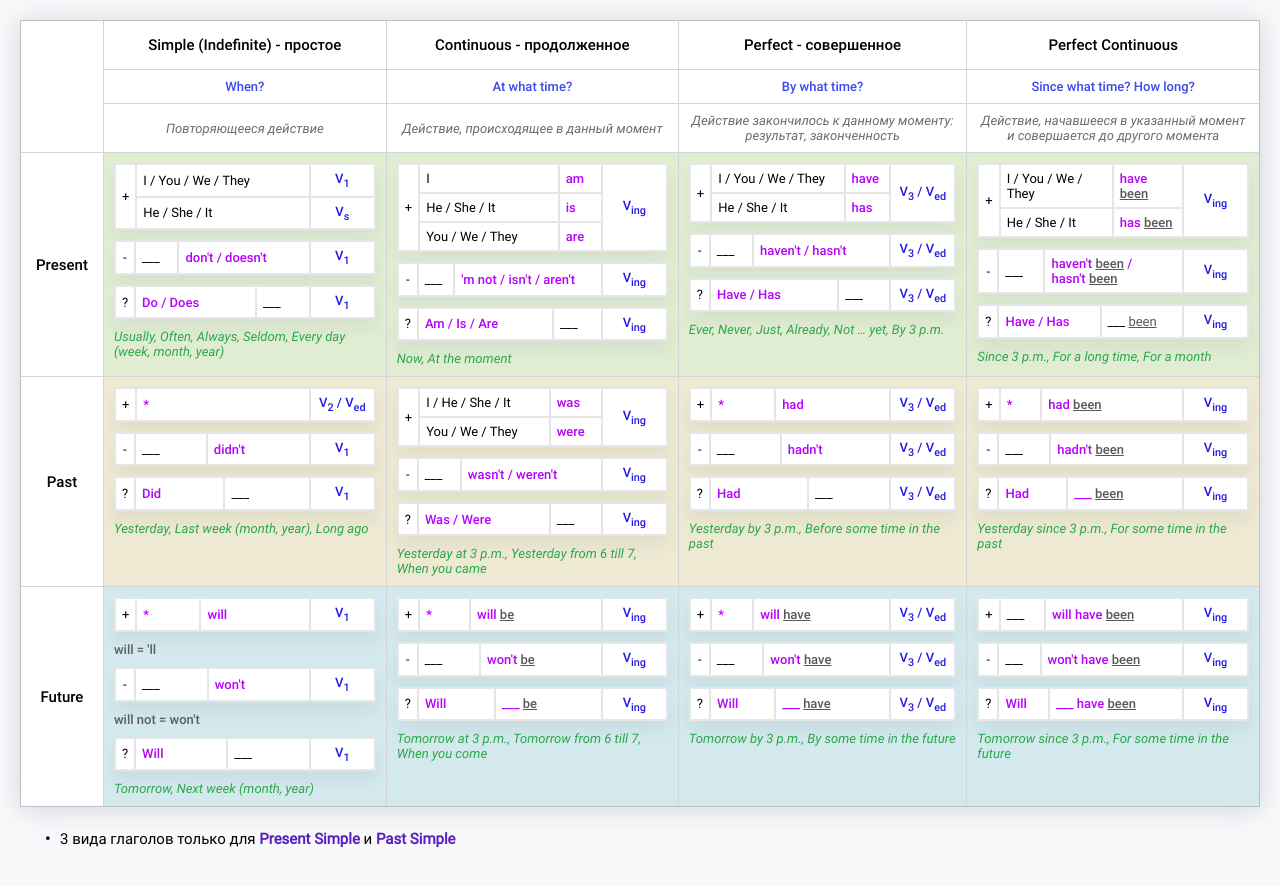
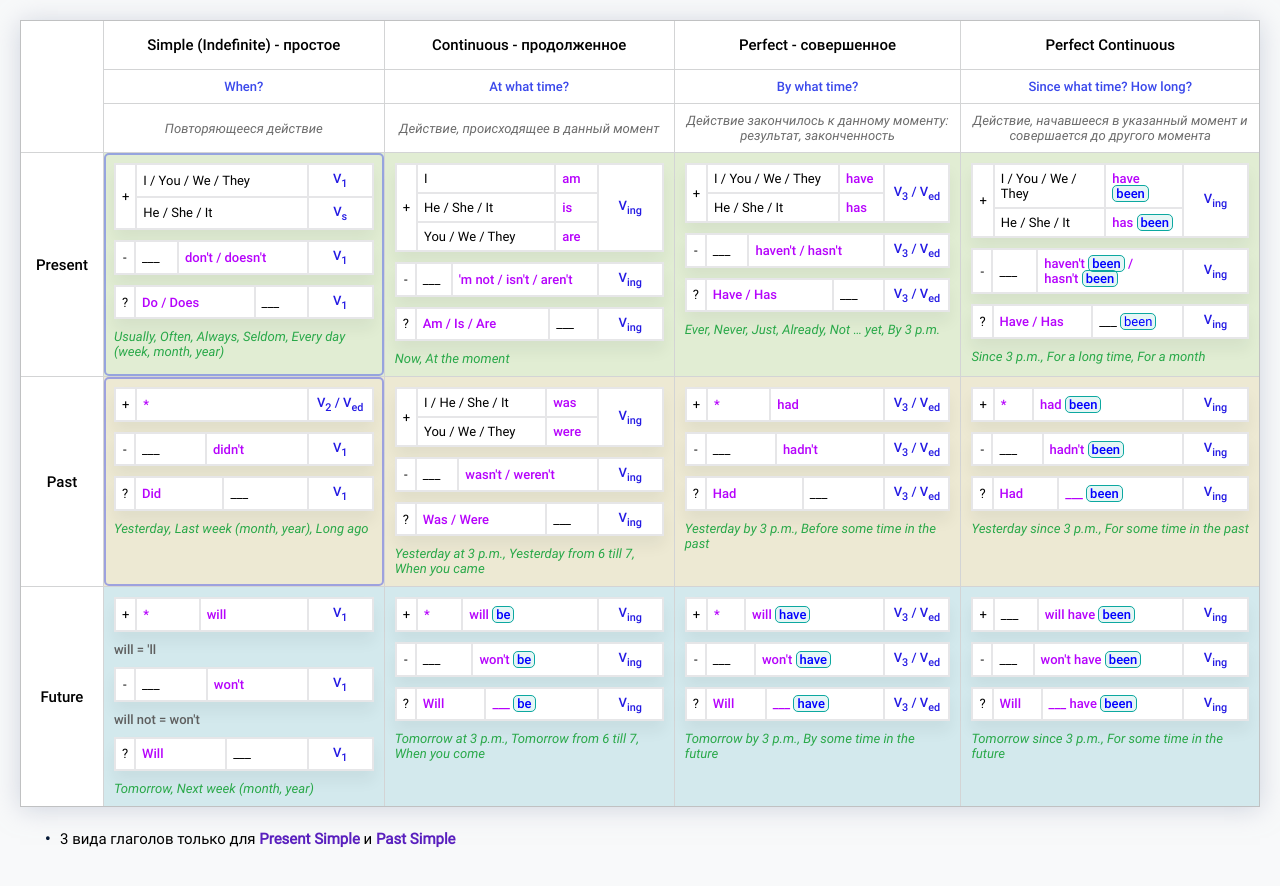
Before and after one commit to anton-sergeenkov/Lingua-Commit, a Vue app: page / in a window 1280 px wide. Built offline with nearby package versions, Linux system fonts and the light colour scheme.

Commit message:
bash script

```diff
--- a/src/components/TensesTable/Tenses/Past/PastSimple.vue
+++ b/src/components/TensesTable/Tenses/Past/PastSimple.vue
@@ -8,6 +8,9 @@ import Table from '@/uikit/TableElements/Table.vue';
 import TableWrapper from '@/uikit/TableElements/TableWrapper.vue';
 import TextComment from '@/uikit/TableElements/TextComment.vue';
 import TextData from '@/uikit/TableElements/TextData.vue';
+
+import Op from '@/uikit/Options.vue';
+import Info from '@/uikit/Info.vue';
 
 defineProps({
 	details: { type: Boolean, required: false },
@@ -51,7 +54,48 @@ defineProps({
 		</TextComment>
 	</div>
 
-    <div v-if="details" class="data-details">
-        Data...
-    </div>
+<div v-if="details" class="data-details">
+
+<!------------------------------------------------------------->
+<h4>3 вида глаголов</h4>
+<!------------------------------------------------------------->
+<ul>
+	<li>Действие произошло в конкретное время</li>
+	<li><mark>Was</mark> / <mark>Were</mark> - формы глагола ToBe в Past Simple </li>
+</ul>
+
+<Info>
+<ul>
+    <li>3 вида глаголов только для Present Simple и Past Simple</li>
+    <li>Глагол To Be - это "быть"</li>
+</ul>
+</Info>
+
+<h5>1. ToBe: Was (ед. ч.) / Were (мн.ч.)</h5>
+<ul>
+	<li>I / He / She / It - <mark>was</mark></li>
+	<li>You / We / They - <mark>were</mark></li>
+</ul>
+
+<ul>
+    <li><Op>+</Op> I <u>was</u> a developer a month ago</li>
+    <li><Op>-</Op> I <u>wasn’t</u> a developer a month ago</li>
+    <li><Op>?</Op> <u>Was</u> I a developer a month ago?</li>
+</ul>
+
+<h5>2. Modals Verb (Can, Must, May)</h5>
+<ul>
+    <li><Op>+</Op> I <u>could</u> swim</li>
+    <li><Op>-</Op> I <u>couldn’t</u> swim</li>
+    <li><Op>?</Op> <u>Could</u> I swim?</li>
+</ul>
+
+<h5>3. Verb: Do / Does</h5>
+<ul>
+    <li><Op>+</Op> I drank wine</li>
+    <li><Op>-</Op> I <u>didn’t</u> drink wine</li>
+    <li><Op>?</Op> <u>Did</u> I drink wine?</li>
+</ul>
+
+</div>
 </template>
--- a/src/components/TensesTable/Tenses/Present/PresentSimple.vue
+++ b/src/components/TensesTable/Tenses/Present/PresentSimple.vue
@@ -87,27 +87,27 @@ defineProps({
 <h5>1. To Be: Am / Is / Are</h5>
 <p><b></b></p>
 <ul>
-    <li><Op>+</Op> I am a developer</li>
-    <li><Op>-</Op> I am not a developer</li>
-    <li><Op>?</Op> Am I a developer?</li>
+    <li><Op>+</Op> I <u>am</u> a developer</li>
+    <li><Op>-</Op> I <u>am</u> not a developer</li>
+    <li><Op>?</Op> <u>Am</u> I a developer?</li>
 </ul>
 
 <h5>2. Modals Verb (Can, Must, May)</h5>
 <ul>
-    <li><Op>+</Op> I can swim</li>
-    <li><Op>-</Op> I can’t swim</li>
-    <li><Op>?</Op> Can I swim?</li>
+    <li><Op>+</Op> I <u>can</u> swim</li>
+    <li><Op>-</Op> I <u>can’t</u> swim</li>
+    <li><Op>?</Op> <u>Can</u> I swim?</li>
 </ul>
 
 <h5>3. Verb: Do / Does</h5>
 <ul>
     <li><Op>+</Op> I drink wine</li>
-    <li><Op>-</Op> I don’t drink wine</li>
-    <li><Op>?</Op> Do I drink wine?</li>
+    <li><Op>-</Op> I <u>don’t</u> drink wine</li>
+    <li><Op>?</Op> <u>Do</u> I drink wine?</li>
 </ul>
 <ul>
-    <li><Op>+</Op> She drinks wine</li>
-    <li><Op>-</Op> She doesn’t drink wine</li>
+    <li><Op>+</Op> She drink<u>s</u> wine</li>
+    <li><Op>-</Op> She <u>doesn’t</u> drink wine</li>
     <li><Op>?</Op> Does she drink wine?</li>
 </ul>
 
--- a/src/components/TensesTable/TensesTable.vue
+++ b/src/components/TensesTable/TensesTable.vue
@@ -70,7 +70,7 @@ const currentTense = ref('');
 		/>
 
 		<!-- Present -->
-		<TableWrapper style="grid-area: present-s" className="color-present" @click="getDescription('PresentSimple')">
+		<TableWrapper style="grid-area: present-s" className="color-present done" @click="getDescription('PresentSimple')">
 			<PresentSimple  />
 		</TableWrapper>
 		<TableWrapper style="grid-area: present-c" className="color-present" @click="getDescription('PresentContinuous')">
@@ -84,7 +84,7 @@ const currentTense = ref('');
 		</TableWrapper>
 
 		<!-- Past -->
-		<TableWrapper style="grid-area: past-s" className="color-past" @click="getDescription('PastSimple')">
+		<TableWrapper style="grid-area: past-s" className="color-past done" @click="getDescription('PastSimple')">
 			<PastSimple />
 		</TableWrapper>
 		<TableWrapper style="grid-area: past-c" className="color-past" @click="getDescription('PastContinuous')">
@@ -113,7 +113,7 @@ const currentTense = ref('');
 	</div>
 	<div v-else class="details-wrapper">
 		<div class="details-buttons">
-			<button class="details-close" @click="isTableView = !isTableView; isUilitView = !isUilitView">🏷️</button>
+			<button class="details-close" @click="isTableView = !isTableView; isUilitView = false">🏷️</button>
 			<button class="details-close" @click="isUilitView = !isUilitView">🥥</button>
 		</div>
 
@@ -216,6 +216,7 @@ Tenses Block
 	transition: .4s;
 	cursor: pointer;
 	outline: 2px solid transparent;
+	position: relative;
 }
 
 .color-present { background-color: #e1edd3; }
@@ -227,6 +228,18 @@ Tenses Block
 .color-future:hover {
 	filter: brightness(90%);
 	outline: 1px solid rgba(0,0,0,.3);
+}
+
+.done::after {
+	content: '';
+	display: block;
+	border: 2px solid rgba(var(--color-violet-blue), .45);
+	border-radius: 5px;
+	position: absolute;
+	top: 0;
+	left: 0;
+	width: 100%;
+	height: 100%;
 }
 
 /***************************************************
--- a/src/styles/setectors.css
+++ b/src/styles/setectors.css
@@ -120,10 +120,15 @@ s {
 	font-weight: normal;
 }
 u {
-	color: #595959;
+	color: blue;
+	border: 1px solid rgb(var(--color-sea-green-dark));
+	background-color: rgba(var(--color-sea-green-dark), .1);
+	text-decoration: none;
+	border-radius: 5px;
+	padding: 0 3px;
 }
 mark {
-	background-color: rgba(var(--color-pink), .7);
+	background-color: rgba(var(--color-pink), .45);
 	border-radius: 10px;
 	padding: 0 5px;
 }
```
Also changed, not shown: src/styles/variables.css (line endings or trailing spaces).
